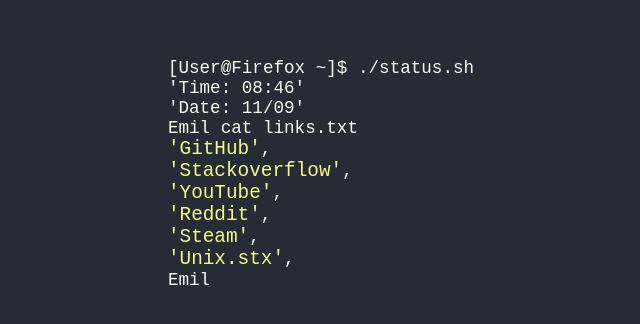
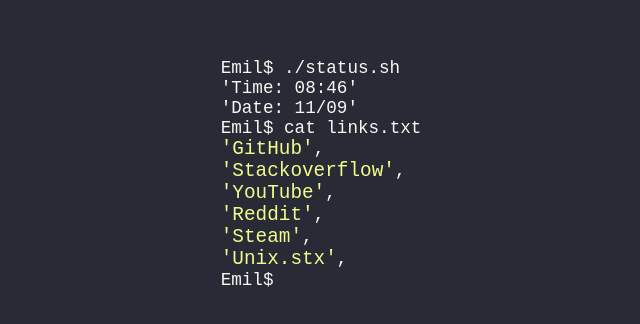
Before and after one commit to MrEss-Codes/MrEss-Codes.github.io, a plain HTML site: page index.html in a window 1280 px wide. Shown: the part 226-550 px from the top of the page, without its empty margins (319-959 px from the left). Drawn offline with Linux system fonts and the light colour scheme.

Commit message:
minor fix
fix

```diff
--- a/index.html
+++ b/index.html
@@ -157,7 +157,7 @@
             <div>
 
                 <div class="cli">
-                    <p><span class="user">[User@Firefox ~]$</span> <span class="command">./status.sh</span></p>
+                    <p><span class="user">Emil$ </span> <span class="command">./status.sh</span></p>
                 </div>
 
                     <div id="status.sh">
@@ -166,7 +166,7 @@
                     </div>
 
                 <div class="cli">
-                    <p><span class="user">Emil</span> <span class="command">cat</span> <span class="file">links.txt</span></p>
+                    <p><span class="user">Emil$ </span> <span class="command">cat</span> <span class="file">links.txt</span></p>
                 </div>
 
                 <div>
@@ -181,7 +181,7 @@
                 </div>
 
                 <div class="cli">
-                    <p><span class="user">Emil </span><span class="cursor">█</span></p>
+                    <p><span class="user">Emil$ </span><span class="cursor">█</span></p>
                 </div>
 
             </div>
```
